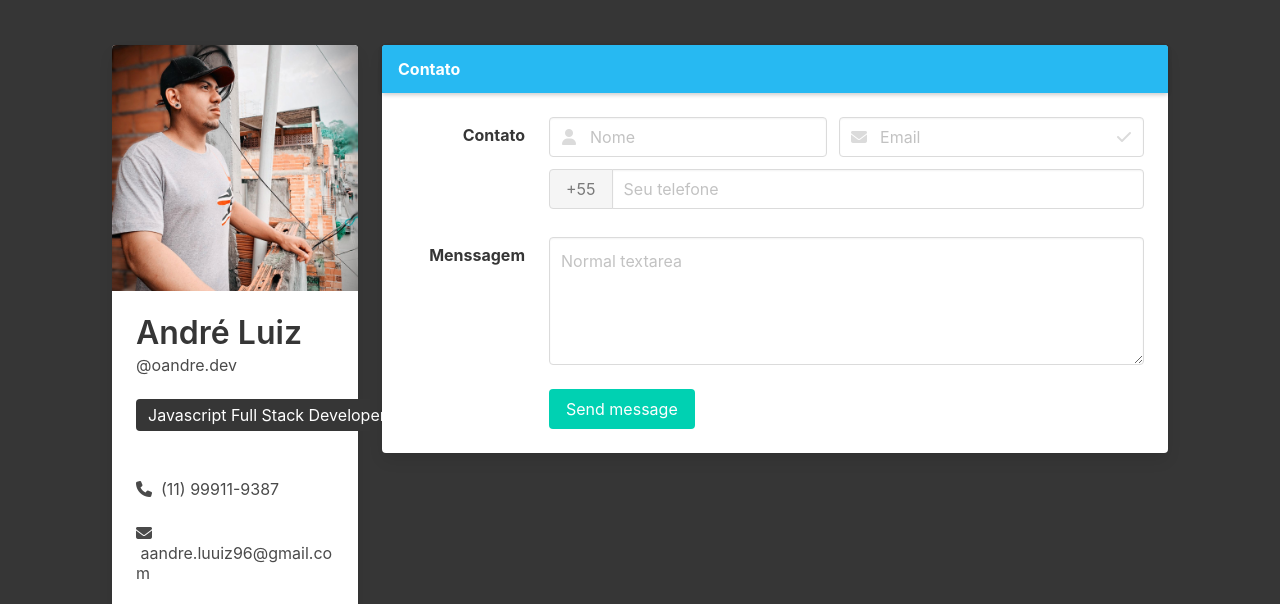
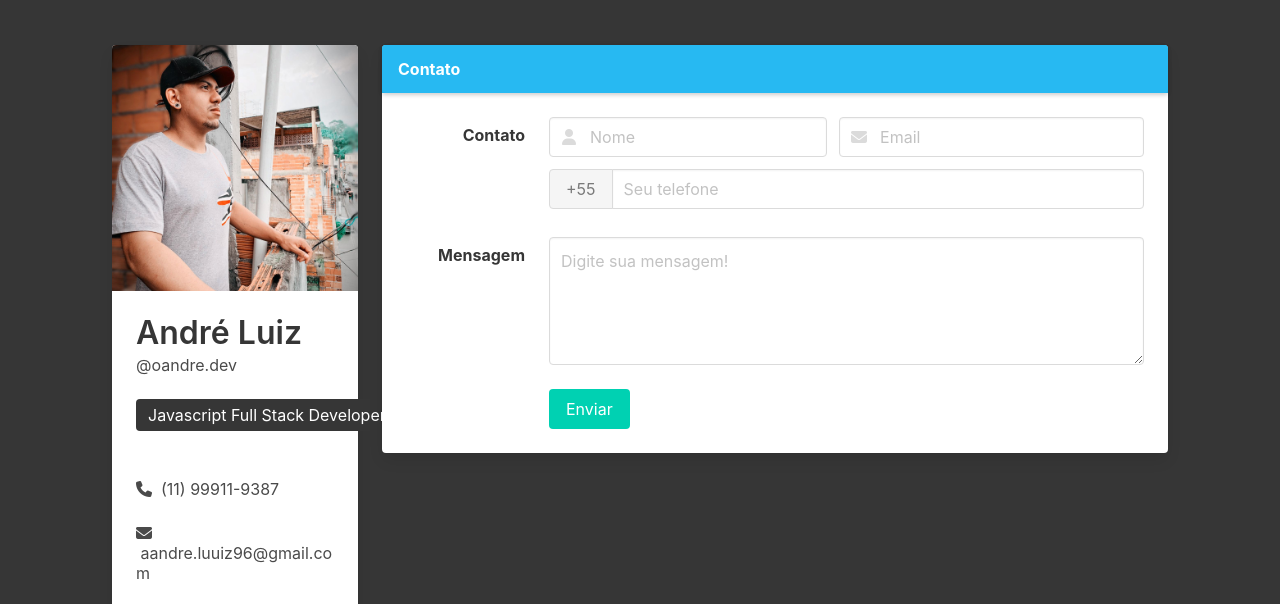
Before and after one commit to allsilva96/meu-portifolio, a plain HTML site: page contato.html in a window 1280 px wide. Shown: the part 55-659 px from the top of the page. Drawn offline with nearby package versions, Linux system fonts and the light colour scheme.

Commit message:
Update contato.html
Erros ortográficos e alguns erros no código e detalhes visuais sobrando.

```diff
--- a/contato.html
+++ b/contato.html
@@ -22,7 +22,7 @@
         <header>
             <nav class="navbar is-dark" role="navigation" aria-label="main navigation">
                 <div class="navbar-brand">
-                    <a class="navbar-item" href="https://bulma.io">
+                    <a class="navbar-item" href="index.html">
                         <img src="./assets/logo.png" width="112" height="40">
                     </a>
                     <a role="button" class="navbar-burger" aria-label="menu" aria-expanded="false"
@@ -109,9 +109,6 @@
                                                 <span class="icon is-small is-left">
                                                     <i class="fas fa-envelope"></i>
                                                 </span>
-                                                <span class="icon is-small is-right">
-                                                    <i class="fas fa-check"></i>
-                                                </span>
                                             </p>
                                         </div>
                                     </div>
@@ -139,12 +136,12 @@
 
                                 <div class="field is-horizontal">
                                     <div class="field-label is-normal">
-                                        <label class="label">Menssagem</label>
+                                        <label class="label">Mensagem</label>
                                     </div>
                                     <div class="field-body">
                                         <div class="field">
                                             <div class="control">
-                                                <textarea class="textarea" placeholder="Normal textarea"></textarea>
+                                                <textarea class="textarea" placeholder="Digite sua mensagem!"></textarea>
                                             </div>
                                         </div>
                                     </div>
@@ -157,7 +154,7 @@
                                     <div class="field">
                                         <div class="control">
                                             <button class="button is-primary">
-                                                Send message
+                                                Enviar
                                             </button>
                                         </div>
                                     </div>
```
